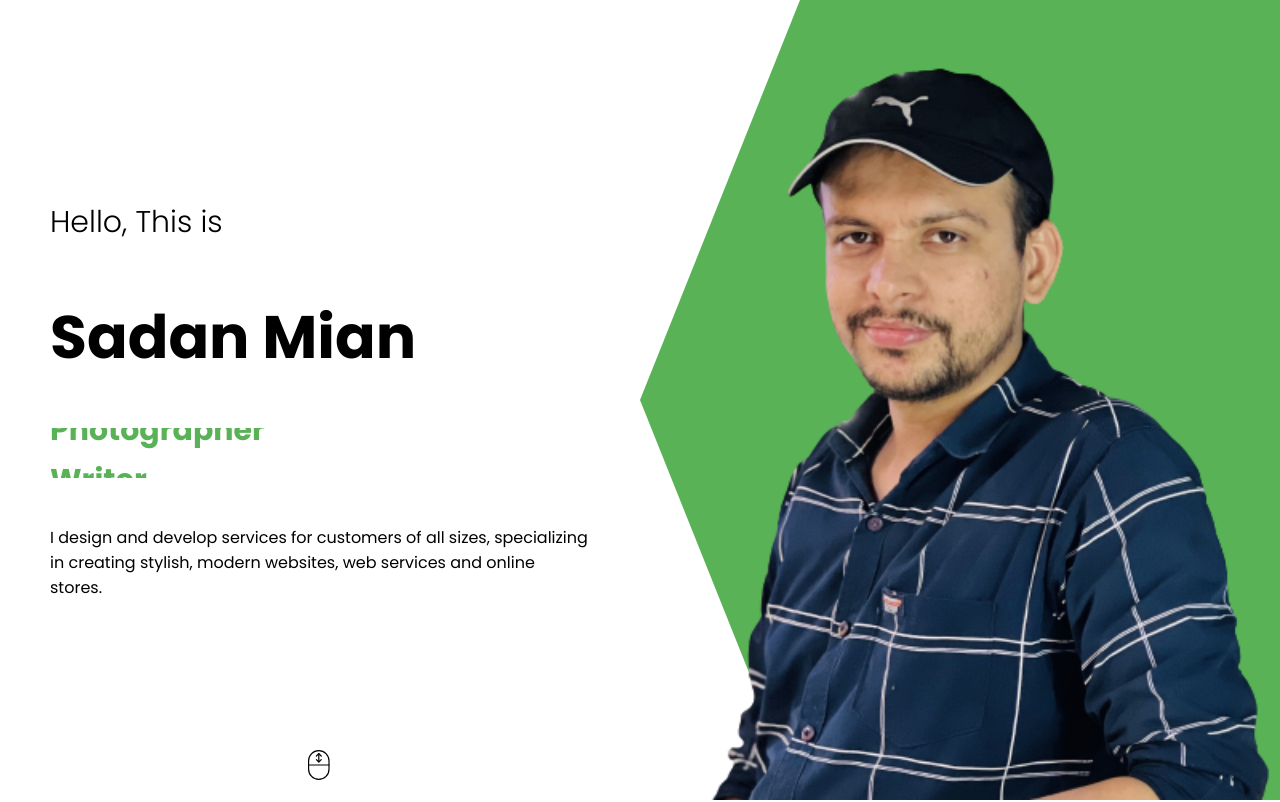
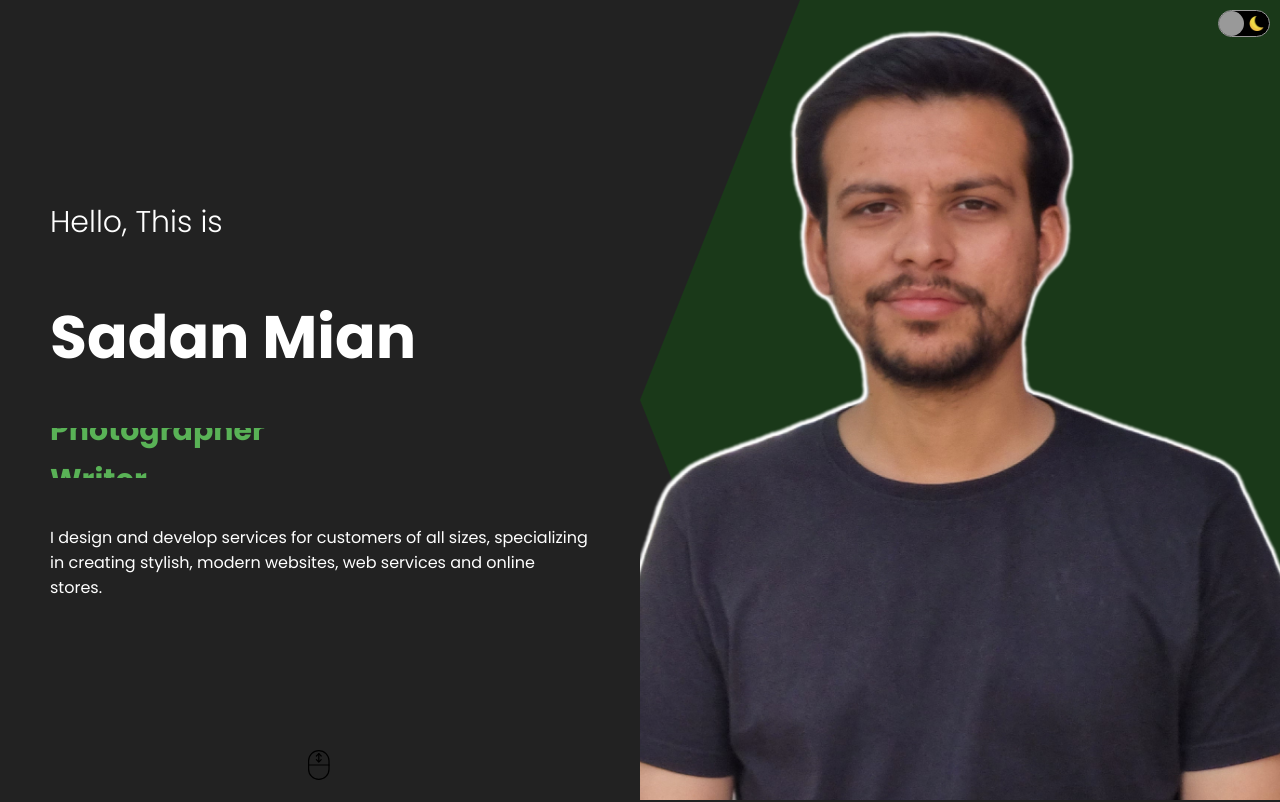
Before and after one commit to sadanmian/My-Portfolio, a React (Create React App) app: page / in a window 1280 px wide. Shown: the top 802 px of the page. Built offline with nearby package versions, Linux system fonts and the light colour scheme.

Commit message:
Dark Mode

```diff
--- a/src/App.js
+++ b/src/App.js
@@ -1,11 +1,23 @@
+import { useContext } from "react";
 import { About } from "./components/about/About";
 import { Contact } from "./components/contact/Contact";
 import { Intro } from "./components/intro/Intro";
 import { ProductList } from "./components/productList/ProductList";
+import { Toggle } from "./components/toggle/Toggle";
+import { ThemeContext } from "./context";
 
 function App() {
+  const theme = useContext(ThemeContext);
+  const darkMode = theme.state.darkMode;
+
   return (
-    <div>
+    <div
+      style={{
+        backgroundColor: darkMode ? "#222" : "white",
+        color: darkMode && "white",
+      }}
+    >
+      <Toggle />
       <Intro />
       <About />
       <ProductList />
--- a/src/components/contact/Contact.jsx
+++ b/src/components/contact/Contact.jsx
@@ -1,11 +1,14 @@
-import React, { useRef, useState } from "react";
+import React, { useContext, useRef, useState } from "react";
 import "./contact.css";
 import Phone from "../../img/phone.png";
 import Email from "../../img/email.png";
 import Address from "../../img/address.png";
 import emailjs from "@emailjs/browser";
+import { ThemeContext } from "../../context";
 
 export const Contact = () => {
+  const theme = useContext(ThemeContext);
+  const darkMode = theme.state.darkMode;
   const formRef = useRef();
   const [done, setDone] = useState(false);
 
@@ -56,10 +59,42 @@ export const Contact = () => {
             freelancing if the right project comes along. me.
           </p>
           <form ref={formRef} onSubmit={handleSubmit}>
-            <input type="text" placeholder="Name" name="user_name" />
-            <input type="text" placeholder="Subject" name="user_subject" />
-            <input type="text" placeholder="Email" name="user_email" />
-            <textarea rows="5" placeholder="Message" name="message" />
+            <input
+              style={{
+                backgroundColor: darkMode && "#222",
+                color: darkMode && "white",
+              }}
+              type="text"
+              placeholder="Name"
+              name="user_name"
+            />
+            <input
+              style={{
+                backgroundColor: darkMode && "#222",
+                color: darkMode && "white",
+              }}
+              type="text"
+              placeholder="Subject"
+              name="user_subject"
+            />
+            <input
+              style={{
+                backgroundColor: darkMode && "#222",
+                color: darkMode && "white",
+              }}
+              type="text"
+              placeholder="Email"
+              name="user_email"
+            />
+            <textarea
+              style={{
+                backgroundColor: darkMode && "#222",
+                color: darkMode && "white",
+              }}
+              rows="5"
+              placeholder="Message"
+              name="message"
+            />
             <button>Submit</button>
             {done && "Thank you...Will Contact you soon."}
           </form>
--- a/src/components/intro/Intro.jsx
+++ b/src/components/intro/Intro.jsx
@@ -1,8 +1,12 @@
-import React from "react";
+import React, { useContext } from "react";
 import "./intro.css";
 import Pic from "../../img/pic.png";
+import Dark from "../../img/dark.png";
+import { ThemeContext } from "../../context";
 
 export const Intro = () => {
+  const theme = useContext(ThemeContext);
+  const darkMode = theme.state.darkMode;
   return (
     <div className="i">
       <div className="i-left">
@@ -82,8 +86,11 @@ export const Intro = () => {
         </svg>
       </div>
       <div className="i-right">
-        <div className="i-bg"></div>
-        <img src={Pic} alt="" className="i-img" />
+        <div
+          className="i-bg"
+          style={{ backgroundColor: darkMode && "#1a3919" }}
+        ></div>
+        <img src={darkMode ? Dark : Pic} alt="" className="i-img" />
       </div>
     </div>
   );
--- a/src/components/product/Product.jsx
+++ b/src/components/product/Product.jsx
@@ -1,10 +1,16 @@
-import React from "react";
+import React, { useContext } from "react";
 import "./product.css";
+import { ThemeContext } from "../../context";
 
 export const Product = ({ e }) => {
+  const theme = useContext(ThemeContext);
+  const darkMode = theme.state.darkMode;
   return (
-    <div className="p">
-      <div className="p-browser">
+    <div className="p" style={{ border: darkMode && "#333" }}>
+      <div
+        className="p-browser"
+        style={{ backgroundColor: darkMode && "#333" }}
+      >
         <div className="p-circle"></div>
         <div className="p-circle"></div>
         <div className="p-circle"></div>
--- /dev/null
+++ b/src/components/toggle/Toggle.jsx
@@ -0,0 +1,28 @@
+import React, { useContext } from "react";
+import "./toggle.css";
+import Sun from "../../img/sun.png";
+import Moon from "../../img/moon.png";
+import { ThemeContext } from "../../context";
+
+export const Toggle = () => {
+  const theme = useContext(ThemeContext);
+  const handleClick = () => {
+    theme.dispatch({
+      type: "TOGGLE",
+    });
+  };
+  return (
+    <div
+      className="t"
+      style={{ backgroundColor: theme.state.darkMode && "black" }}
+    >
+      <img src={Sun} alt="" className="t-icon" />
+      <img src={Moon} alt="" className="t-icon" />
+      <div
+        className="t-button"
+        onClick={handleClick}
+        style={{ left: theme.state.darkMode ? "0" : "25px" }}
+      ></div>
+    </div>
+  );
+};
--- /dev/null
+++ b/src/components/toggle/toggle.css
@@ -0,0 +1,30 @@
+.t {
+  width: 50px;
+  height: 25px;
+  border-radius: 20px;
+  border: 1px solid #999;
+  background-color: white;
+  position: fixed;
+  top: 10px;
+  right: 10px;
+  z-index: 99;
+  /* cursor: pointer; */
+  display: flex;
+  align-items: center;
+  justify-content: space-around;
+}
+
+.t-icon {
+  width: 15px;
+  height: 15px;
+}
+
+.t-button {
+  width: 25px;
+  height: 25px;
+  border-radius: 50%;
+  background-color: #999;
+  position: absolute;
+  cursor: pointer;
+  transition: all 0.2s ease;
+}
--- /dev/null
+++ b/src/context.js
@@ -0,0 +1,24 @@
+import { createContext, useReducer } from "react";
+
+export const ThemeContext = createContext();
+
+const INITIAL_STATE = { darkMode: true };
+
+const themeReducer = (state, action) => {
+  switch (action.type) {
+    case "TOGGLE":
+      return { darkMode: !state.darkMode };
+    default:
+      return state;
+  }
+};
+
+export const ThemeProvider = (props) => {
+  const [state, dispatch] = useReducer(themeReducer, INITIAL_STATE);
+
+  return (
+    <ThemeContext.Provider value={{ state, dispatch }}>
+      {props.children}
+    </ThemeContext.Provider>
+  );
+};
--- a/src/index.js
+++ b/src/index.js
@@ -1,6 +1,11 @@
 import React from "react";
 import ReactDOM from "react-dom/client";
 import App from "./App";
+import { ThemeProvider } from "./context";
 
 const root = ReactDOM.createRoot(document.getElementById("root"));
-root.render(<App />);
+root.render(
+  <ThemeProvider>
+    <App />
+  </ThemeProvider>
+);
```
Also changed, not shown: src/img/dark.png (added).
